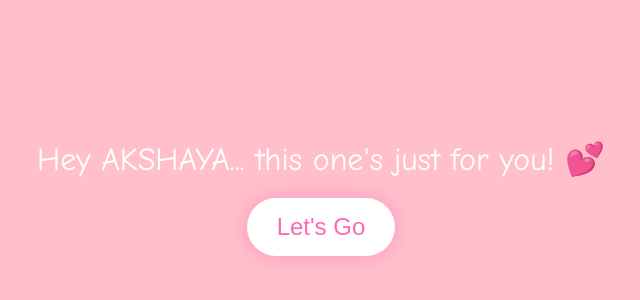
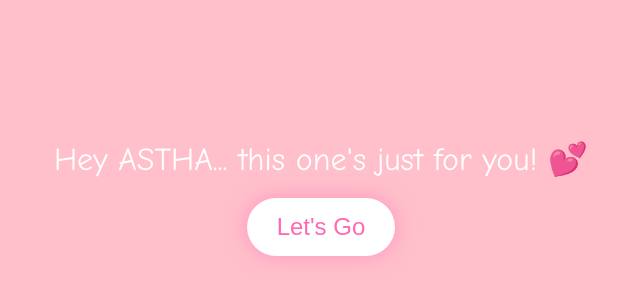
Before and after one commit to bharath7981/paris-surprise1, a plain HTML site: page index.html in a window 1280 px wide. Shown: the part 210-510 px from the top of the page, without its empty margins (319-959 px from the left). Drawn offline with Linux system fonts and the light colour scheme.

Commit message:
index.html

```diff
--- a/index.html
+++ b/index.html
@@ -39,7 +39,7 @@
 </head>
 <body>
   <div class="message">
-    Hey AKSHAYA... this one's just for you! 💕
+    Hey ASTHA... this one's just for you! 💕
   </div>
   <!-- Let's Go Button -->
   <a href="main.html">
```
